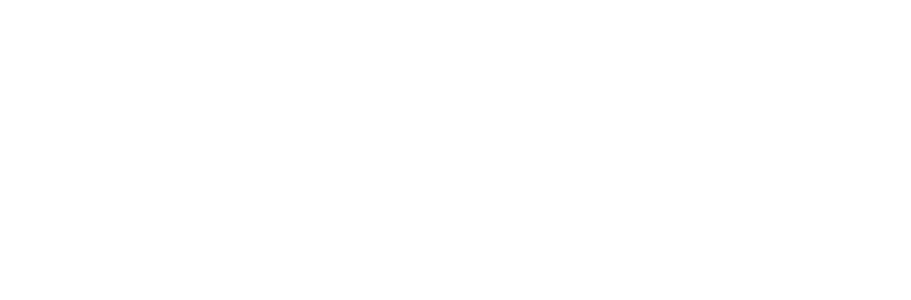
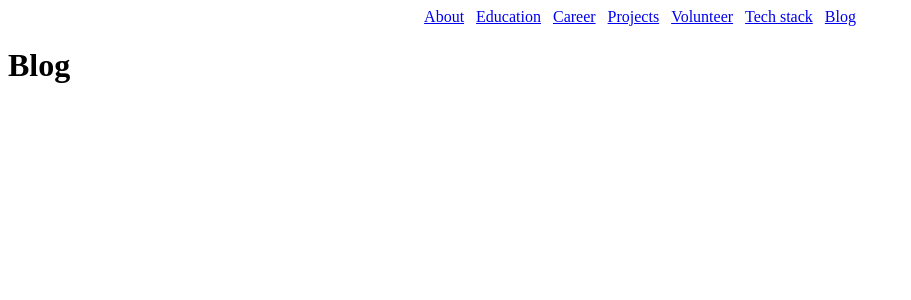
Before and after one commit to lisavineberg/portfolio, a React (Create React App) app: page /blog in a window 1280 px wide. Before the commit this address had no page. Shown: the top 300 px of the page, without its empty margins (0-911 px from the left). Built offline with nearby package versions, Linux system fonts and the light colour scheme.

Commit message:
Added a blog page, removed unnecessary importrs

```diff
--- a/src/components/List.js
+++ b/src/components/List.js
@@ -1,4 +1,3 @@
-import React from "react";
 import ListItem from "./ListItem";
 
 const List = ({ list }) => {
--- a/src/components/Nav.js
+++ b/src/components/Nav.js
@@ -1,4 +1,3 @@
-import React from "react";
 import { Link } from "react-router-dom";
 
 const Nav = () => {
@@ -11,6 +10,7 @@
         <Link to="/projects">Projects</Link>
         <Link to="/volunteer">Volunteer</Link>
         <Link to="/tech-stack">Tech stack</Link>
+        <Link to="/blog">Blog</Link>
       </ul>
     </nav>
   )
--- a/src/index.js
+++ b/src/index.js
@@ -1,4 +1,3 @@
-import React from 'react';
 import ReactDOM from 'react-dom/client';
 import './App.css';
 import { BrowserRouter, Routes, Route } from 'react-router-dom';
@@ -9,6 +8,7 @@
 import Projects from './routes/projects';
 import Volunteer from './routes/volunteer';
 import TechStack from './routes/tech-stack';
+import Blog from './routes/blog';
 
 const root = ReactDOM.createRoot(document.getElementById('root'));
 root.render(
@@ -20,6 +20,7 @@
       <Route path="/projects" element={<Projects />} />
       <Route path="/volunteer" element={<Volunteer />} />
       <Route path="/tech-stack" element={<TechStack />} />
+      <Route path="/blog" element={<Blog />} />
     </Routes>
   </BrowserRouter>
 );
--- /dev/null
+++ b/src/routes/blog.js
@@ -0,0 +1,11 @@
+import Layout from "../components/Layout";
+
+const Blog = () => {
+  return (
+    <Layout>
+      <h1>Blog</h1>
+    </Layout>
+  )
+}
+
+export default Blog;
--- a/src/routes/career.js
+++ b/src/routes/career.js
@@ -1,4 +1,3 @@
-import React from "react";
 import Layout from "../components/Layout";
 import List from "../components/List";
 
--- a/src/routes/education.js
+++ b/src/routes/education.js
@@ -1,4 +1,3 @@
-import React from "react";
 import Layout from "../components/Layout";
 import List from "../components/List";
 
--- a/src/routes/projects.js
+++ b/src/routes/projects.js
@@ -1,4 +1,3 @@
-import React from "react";
 import Layout from "../components/Layout";
 import List from "../components/List";
 
--- a/src/routes/tech-stack.js
+++ b/src/routes/tech-stack.js
@@ -1,4 +1,3 @@
-import React from "react";
 import Layout from "../components/Layout";
 import List from "../components/List";
 
--- a/src/routes/volunteer.js
+++ b/src/routes/volunteer.js
@@ -1,4 +1,3 @@
-import React from "react";
 import Layout from "../components/Layout";
 import List from "../components/List";
 
```
Also changed, not shown: 1 other file (tests, documents, lock files or other folders).
